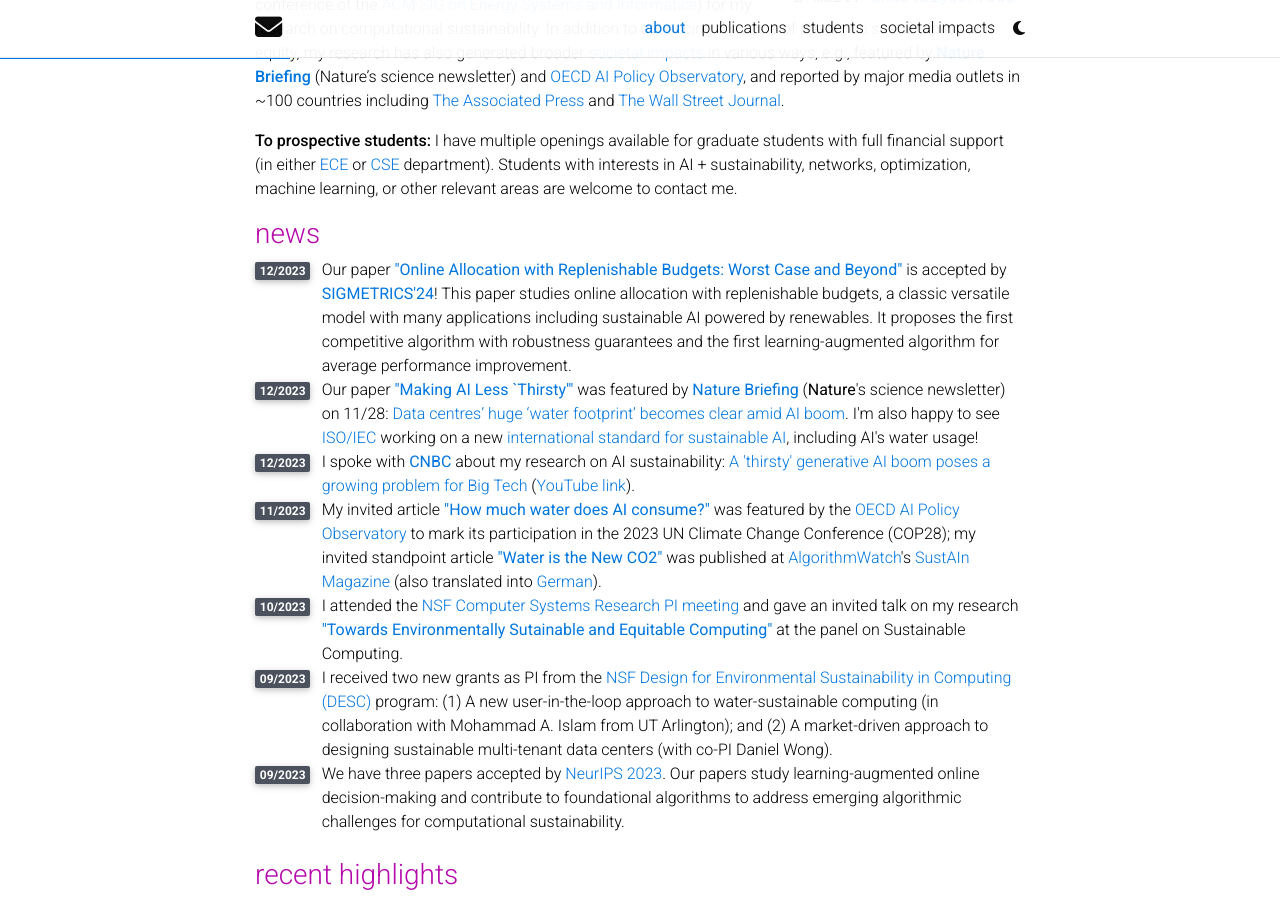
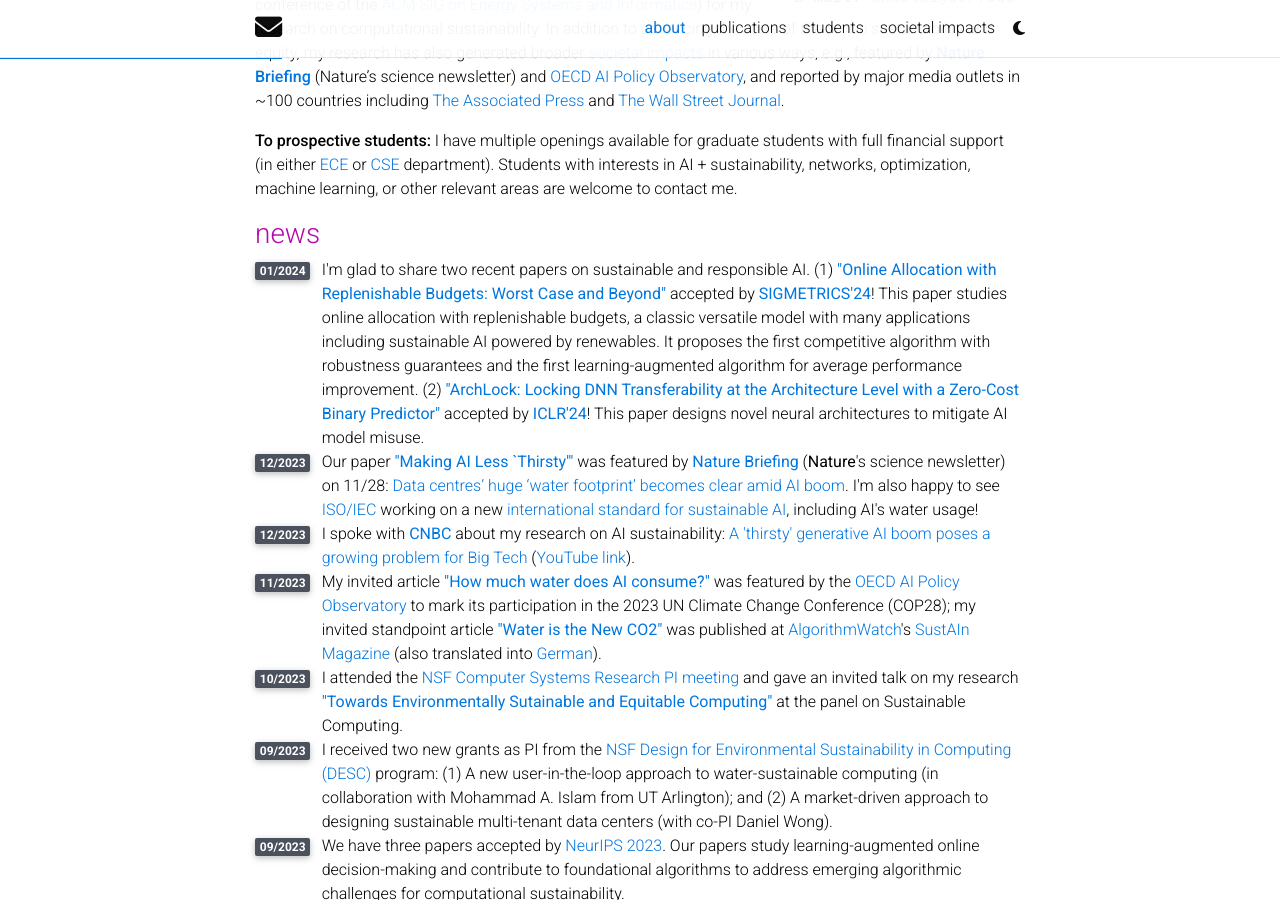
Before and after one commit to shaoleiren/shaoleiren.github.io, a Jekyll site: the page built from _pages/about.md, in a window 1280 px wide and 900 px high, scrolled down 521 px. Built offline with Jekyll 4.4.1, drawn with Linux system fonts in a browser that asks for light colours; full-size pictures stand in for the smaller copies a plugin makes; comment, search, counter and statistics services are not loaded; a style sheet for code colours, icons or effects is not loaded.

Commit message:
Update about.html

```diff
--- a/_layouts/about.html
+++ b/_layouts/about.html
@@ -55,6 +55,19 @@
           <div class="row">
               <div class="col-xs-1 cl-sm-1 col-md-1 text-center" style="width: 30px;">
                 <span class="badge font-weight-bold stylish-color text-uppercase align-middle" style="min-width: 30px;">
+                 01/2024
+                </span>
+              </div>
+              <div class="col-xs-11 cl-sm-11 col-md-11 mt-2 mt-md-0">
+               I'm glad to share two recent papers on sustainable and responsible AI. (1) <b><a href="https://arxiv.org/abs/2401.04340">"Online Allocation with Replenishable Budgets: Worst Case and Beyond"</a></b>
+               accepted by <b><a href="https://www.sigmetrics.org/sigmetrics2024/">SIGMETRICS'24</a></b>! This paper studies online allocation with replenishable budgets, a classic versatile model with many applications including sustainable AI powered by renewables. It proposes the first competitive algorithm with robustness guarantees and the first learning-augmented algorithm for average performance improvement. (2) <b><a href="https://openreview.net/pdf?id=e2YOVTenU9">"ArchLock: Locking DNN Transferability at the Architecture Level with a Zero-Cost Binary Predictor"</a></b>
+               accepted by <b><a href="https://iclr.cc/Conferences/2024/Dates">ICLR'24</a></b>! This paper designs novel neural architectures to mitigate AI model misuse.
+              </div>
+          </div>
+
+          <!-- <div class="row">
+              <div class="col-xs-1 cl-sm-1 col-md-1 text-center" style="width: 30px;">
+                <span class="badge font-weight-bold stylish-color text-uppercase align-middle" style="min-width: 30px;">
                  12/2023
                 </span>
               </div>
@@ -62,7 +75,7 @@
                Our paper <b><a href="https://arxiv.org/abs/2401.04340">"Online Allocation with Replenishable Budgets: Worst Case and Beyond"</a></b>
                is accepted by <b><a href="https://www.sigmetrics.org/sigmetrics2024/">SIGMETRICS'24</a></b>! This paper studies online allocation with replenishable budgets, a classic versatile model with many applications including sustainable AI powered by renewables. It proposes the first competitive algorithm with robustness guarantees and the first learning-augmented algorithm for average performance improvement.
               </div>
-          </div>
+          </div> -->
 
           <div class="row">
               <div class="col-xs-1 cl-sm-1 col-md-1 text-center" style="width: 30px;">
```
